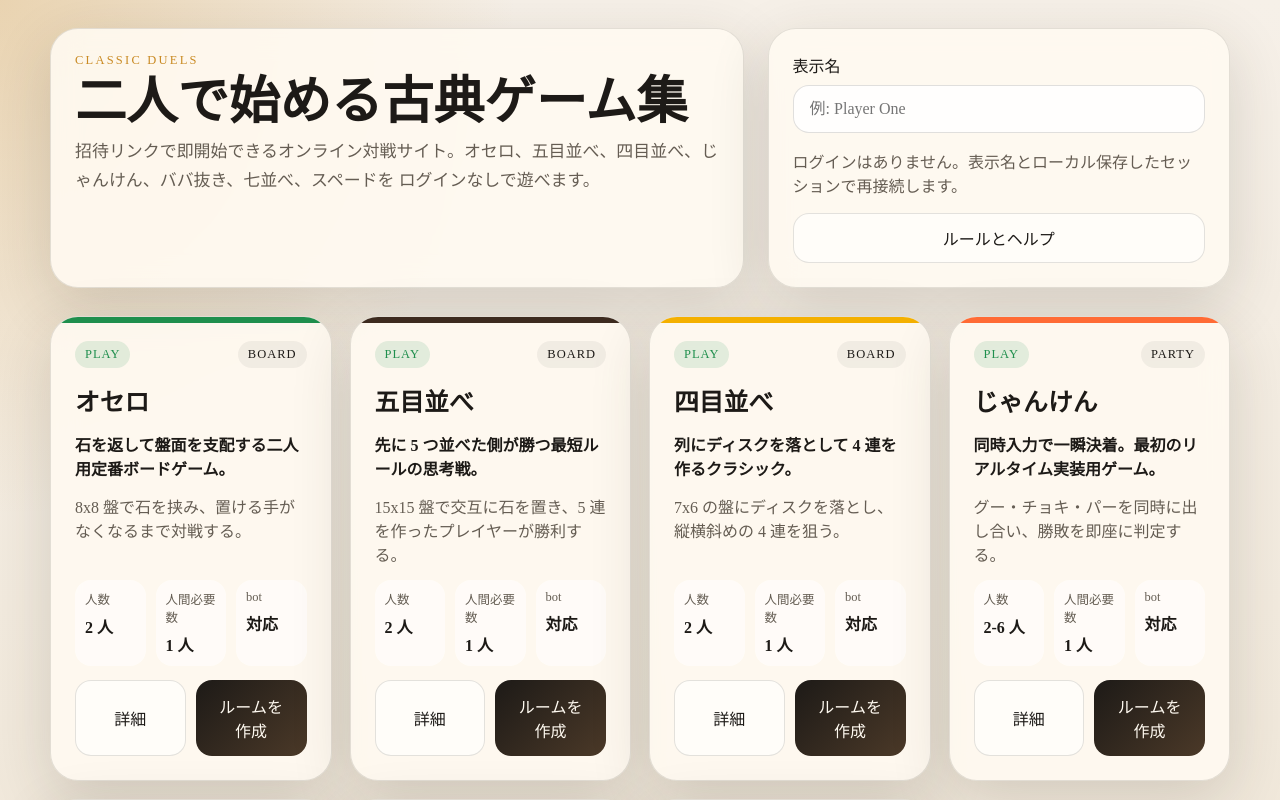
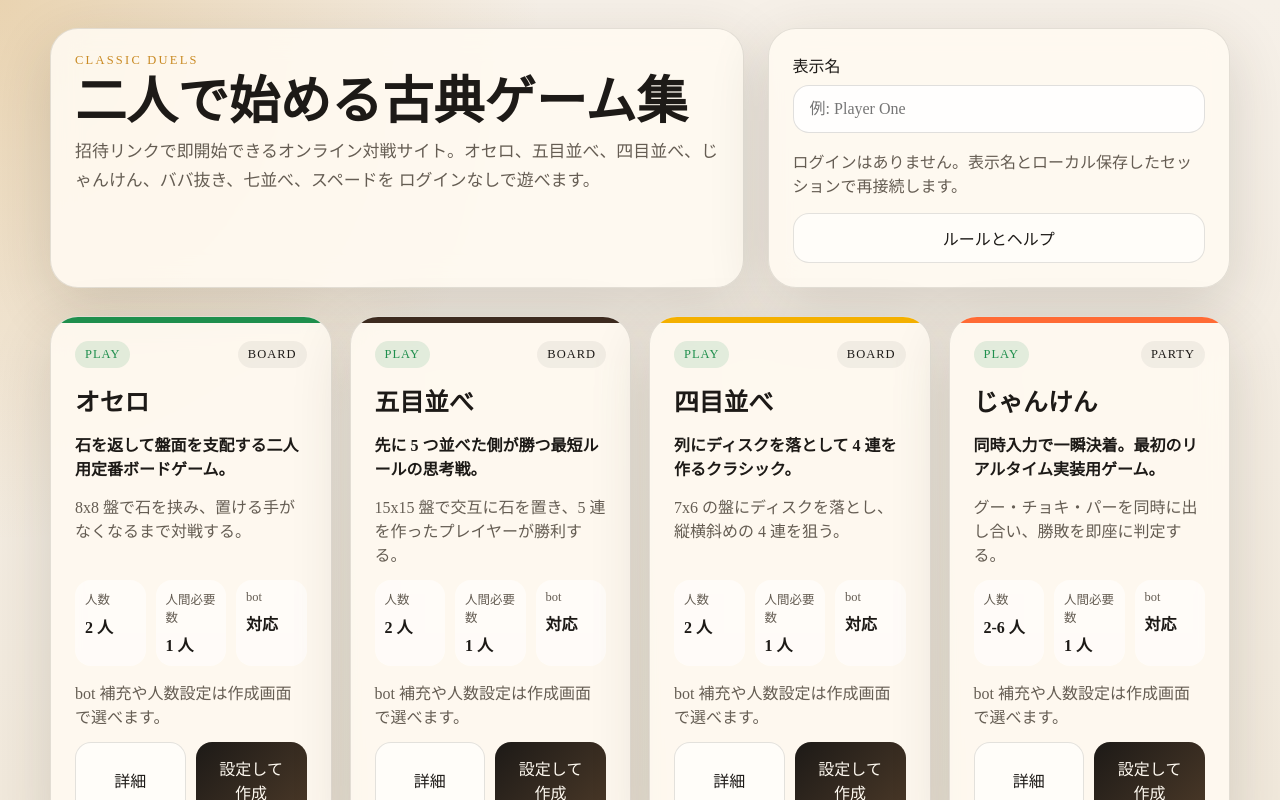
Before and after one commit to harumaki4185/gm, a React (Vite) app: page / in a window 1280 px wide. Shown: the top 800 px of the page. Built offline with nearby package versions, Linux system fonts and the light colour scheme.

Commit message:
refactor: Remove direct room creation from `GameCard` and `App.tsx`, updating `GameCard`'s primary action to navigate to game details, and delete `review-cd.md`.

```diff
--- a/src/App.tsx
+++ b/src/App.tsx
@@ -58,31 +58,10 @@ export default function App() {
 
 function LandingPage({ navigate }: { navigate: (route: Route) => void }) {
   const [playerName, setPlayerName] = useState(() => readStorage(PLAYER_NAME_KEY) ?? "");
-  const [pendingGameId, setPendingGameId] = useState<string | null>(null);
-  const [error, setError] = useState<string | null>(null);
 
   useEffect(() => {
     writeStorage(PLAYER_NAME_KEY, playerName);
   }, [playerName]);
-
-  const createRoom = async (gameId: CreateRoomRequest["gameId"]) => {
-    if (playerName.trim().length < 2) {
-      setError("表示名は 2 文字以上で入力してください。");
-      return;
-    }
-
-    setPendingGameId(gameId);
-    setError(null);
-
-    try {
-      const payload = await createRoomOnServer(gameId, playerName, getDefaultRoomSettings(gameId));
-      navigate({ kind: "room", roomId: payload.snapshot.roomId });
-    } catch (requestError) {
-      setError(getMessage(requestError));
-    } finally {
-      setPendingGameId(null);
-    }
-  };
 
   return (
     <main className="layout">
@@ -109,17 +88,14 @@ function LandingPage({ navigate }: { navigate: (route: Route) => void }) {
           <button className="ghost-button" onClick={() => navigate({ kind: "help" })}>
             ルールとヘルプ
           </button>
-          {error ? <p className="inline-error">{error}</p> : null}
         </div>
       </section>
 
       <section className="catalog">
         {GAME_CATALOG.map((game) => (
           <GameCard
-            busy={pendingGameId === game.id}
             game={game}
             key={game.id}
-            onCreate={createRoom}
             onOpenDetails={(gameId) => navigate({ kind: "game", gameId })}
           />
         ))}
--- a/src/components/GameCard.tsx
+++ b/src/components/GameCard.tsx
@@ -3,12 +3,10 @@ import type { GameCatalogEntry } from "../shared/types";
 
 interface GameCardProps {
   game: GameCatalogEntry;
-  busy: boolean;
-  onCreate: (gameId: GameCatalogEntry["id"]) => void;
   onOpenDetails: (gameId: GameCatalogEntry["id"]) => void;
 }
 
-export function GameCard({ game, busy, onCreate, onOpenDetails }: GameCardProps) {
+export function GameCard({ game, onOpenDetails }: GameCardProps) {
   return (
     <article className="game-card" style={{ "--accent": game.accent } as CSSProperties}>
       <div className="game-card__header">
@@ -34,16 +32,17 @@ export function GameCard({ game, busy, onCreate, onOpenDetails }: GameCardProps)
           <dd>{game.supportsBots ? "対応" : "不要"}</dd>
         </div>
       </dl>
+      {game.supportsBots ? <p className="game-card__description">bot 補充や人数設定は作成画面で選べます。</p> : null}
       <div className="game-card__actions">
         <button className="ghost-button" onClick={() => onOpenDetails(game.id)}>
           詳細
         </button>
         <button
           className="primary-button"
-          disabled={busy || game.availability !== "active"}
-          onClick={() => onCreate(game.id)}
+          disabled={game.availability !== "active"}
+          onClick={() => onOpenDetails(game.id)}
         >
-          {game.availability === "active" ? "ルームを作成" : "実装待ち"}
+          {game.availability === "active" ? "設定して作成" : "実装待ち"}
         </button>
       </div>
     </article>
```
Also changed, not shown: 1 other file (tests, documents, lock files or other folders).
